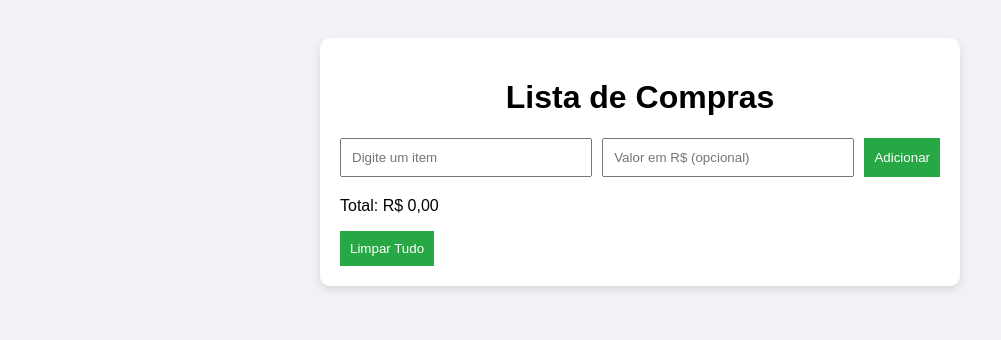
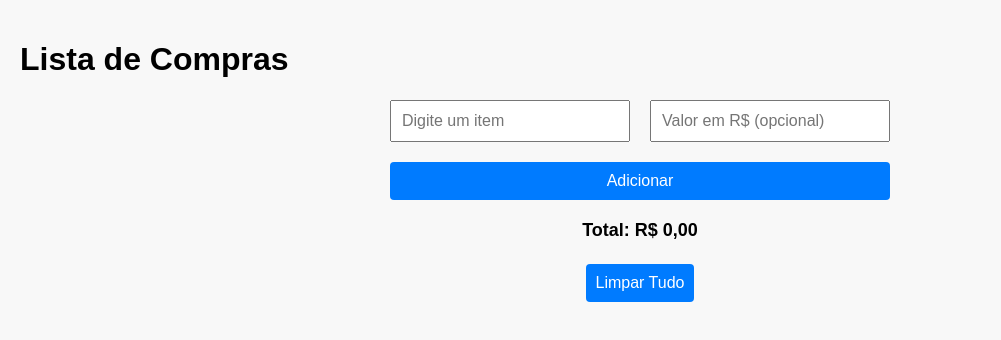
Before and after one commit to alex-rossi/lista-de-compras, a plain HTML site: page index.html in a window 1280 px wide. Shown: the whole page, without its empty margins (0-1001 px from the left). Drawn offline with Linux system fonts and the light colour scheme.

Commit message:
new css for mobile

```diff
--- a/index.html
+++ b/index.html
@@ -27,7 +27,10 @@
       </form>
       <ul id="lista"></ul>
       <p id="total">Total: R$ 0,00</p>
-      <button onclick="limparLista()">Limpar Tudo</button>
+
+      <div class="caixaBotao">
+        <button onclick="limparLista()">Limpar Tudo</button>
+      </div>
     </div>
     <script src="script.js"></script>
   </body>
--- a/style.css
+++ b/style.css
@@ -1,71 +1,105 @@
 body {
   font-family: Arial, sans-serif;
-  background-color: #f0f2f5;
-  display: flex;
-  justify-content: center;
-  padding: 30px;
-}
-
-.container {
-  background-color: white;
   padding: 20px;
-  border-radius: 10px;
-  width: 100%;
-  max-width: 600px;
-  box-shadow: 0 4px 8px rgba(0, 0, 0, 0.1);
-}
-
-h1 {
-  text-align: center;
+  margin: 0;
+  background: #f8f8f8;
 }
 
 form {
   display: flex;
+  flex-direction: column;
   gap: 10px;
-  margin-bottom: 20px;
+  max-width: 500px;
+  margin: 0 auto;
 }
 
-input {
-  flex: 1;
+input[type="text"],
+input[type="number"] {
   padding: 10px;
+  font-size: 16px;
+  width: 100%;
+  box-sizing: border-box;
+}
+
+.caixaBotao {
+  display: flex;
+  justify-content: center;
 }
 
 button {
   padding: 10px;
-  background-color: #28a745;
+  font-size: 16px;
+  cursor: pointer;
+  margin-top: 5px;
+  border: none;
+  background-color: #007bff;
   color: white;
-  border: none;
-  cursor: pointer;
+  border-radius: 4px;
 }
 
-ul {
+button:hover {
+  background-color: #0056b3;
+}
+
+#lista {
   list-style: none;
   padding: 0;
+  max-width: 500px;
+  margin: 20px auto;
 }
 
 li {
+  background: white;
   padding: 10px;
-  border-bottom: 1px solid #ccc;
+  margin-bottom: 10px;
+  border-radius: 6px;
   display: flex;
-  justify-content: space-between;
-  align-items: center;
+  flex-direction: column;
+  gap: 5px;
+  box-shadow: 0 1px 4px rgba(0, 0, 0, 0.1);
 }
 
-li.comprado {
+li .texto-item {
+  font-size: 16px;
+}
+
+li.comprado .texto-item {
   text-decoration: line-through;
   color: gray;
 }
 
-li button {
-  background-color: #dc3545;
-  color: white;
-  border: none;
-  padding: 5px;
-  cursor: pointer;
+#total {
+  font-weight: bold;
+  text-align: center;
+  font-size: 18px;
+  margin-top: 20px;
 }
 
-.input-edicao {
-  flex: 1;
-  padding: 6px;
-  margin-right: 10px;
+@media (min-width: 600px) {
+  li {
+    flex-direction: row;
+    justify-content: space-between;
+    align-items: center;
+  }
+
+  li button {
+    margin-left: 10px;
+  }
+
+  form {
+    flex-direction: row;
+    flex-wrap: wrap;
+    justify-content: space-between;
+    align-items: center;
+  }
+
+  form input[type="text"],
+  form input[type="number"] {
+    width: 48%;
+  }
+
+  form button {
+    width: 100%;
+    margin-top: 10px;
+  }
 }
```
